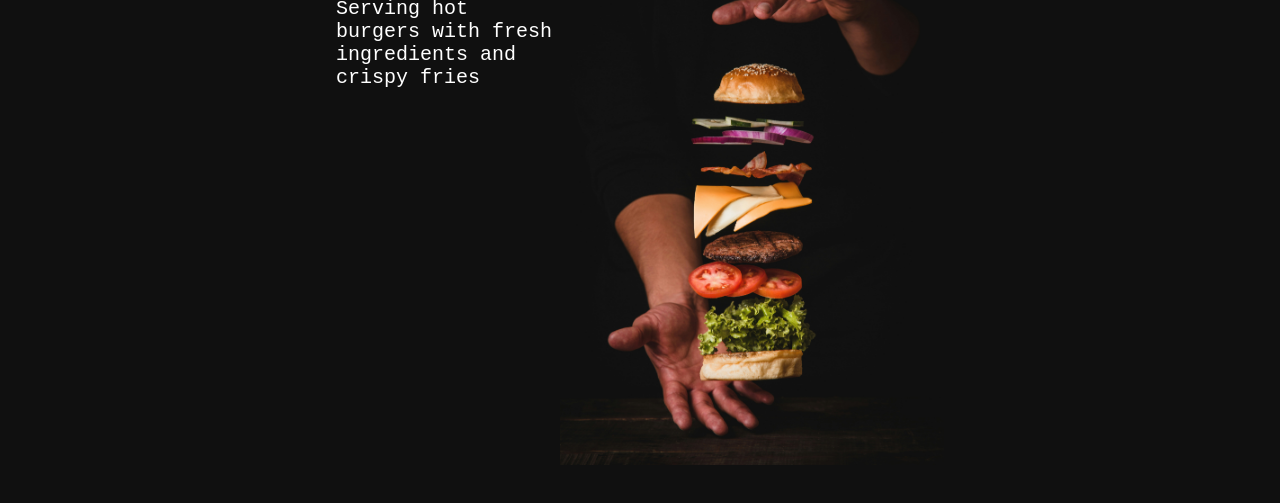
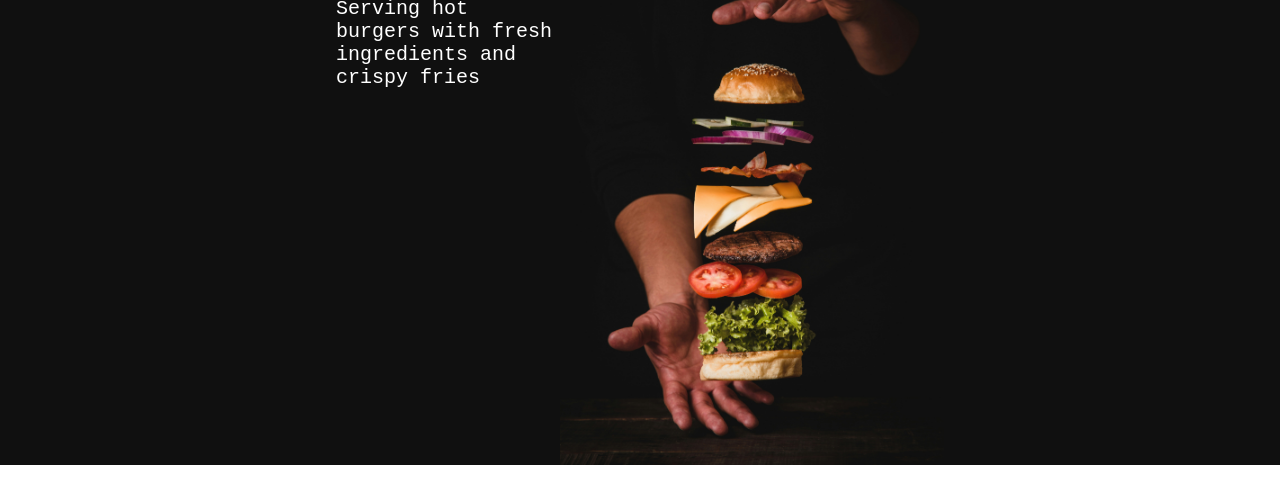
Before and after one commit to daniellonsdale/odin-restaurant-page, a website built with webpack: page src/template.html in a window 1280 px wide. Shown: the part 295-798 px from the top of the page. Built offline with nearby package versions, Linux system fonts and the light colour scheme.

Commit message:
Fix white box again

```diff
--- a/src/styles.css
+++ b/src/styles.css
@@ -63,7 +63,6 @@ header button:hover{
 #content{
     display: grid;
     grid-template-columns: minmax(5vw, 3fr) 2fr 30vw minmax(5vw, 3fr);
-    grid-template-rows: 77vh;
     padding-top: 3vh;
     background-color: rgb(16,16,16);
     min-height: max-content;
```
